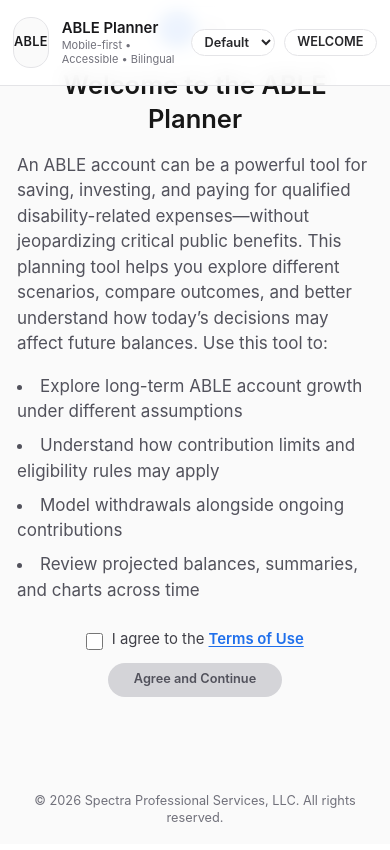
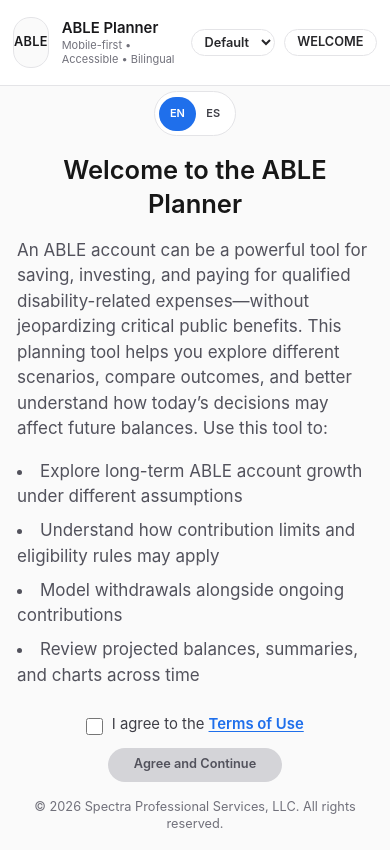
Before and after one commit to KAtheras/able-planner, a Next.js app: page / in a window 390 px wide. Built offline with nearby package versions, Linux system fonts and the light colour scheme.

Commit message:
fix: add mobile top-nav spacer to landing page

```diff
--- a/src/features/planner/content/WelcomeSection.tsx
+++ b/src/features/planner/content/WelcomeSection.tsx
@@ -56,6 +56,7 @@ export default function WelcomeSection({
           </div>
         }
       />
+      <div aria-hidden="true" className="h-20 md:hidden" />
 
       <main className="mx-auto w-full max-w-6xl flex-1 px-4 pt-1.5">
         <div className="flex justify-center">{languageToggle}</div>
```
